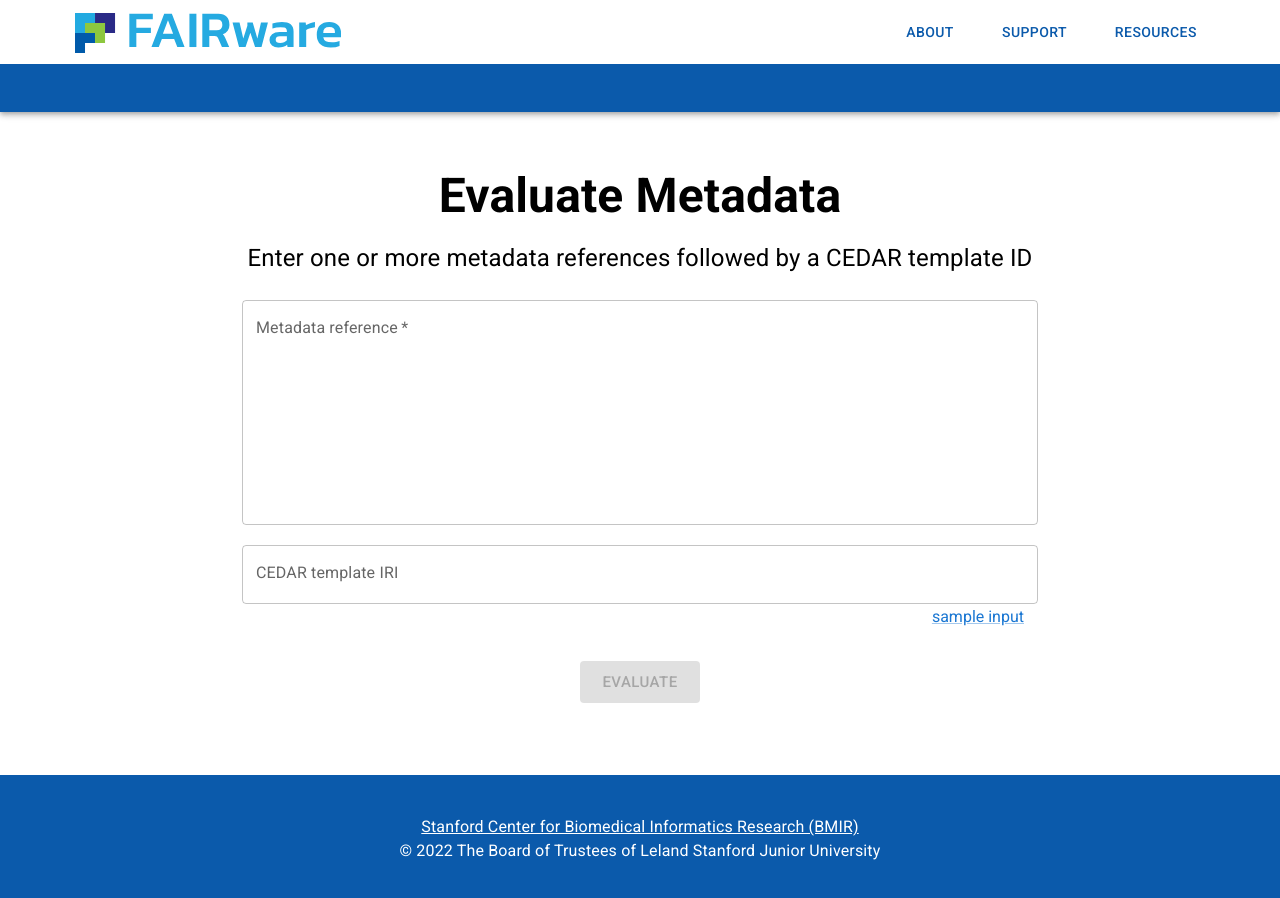
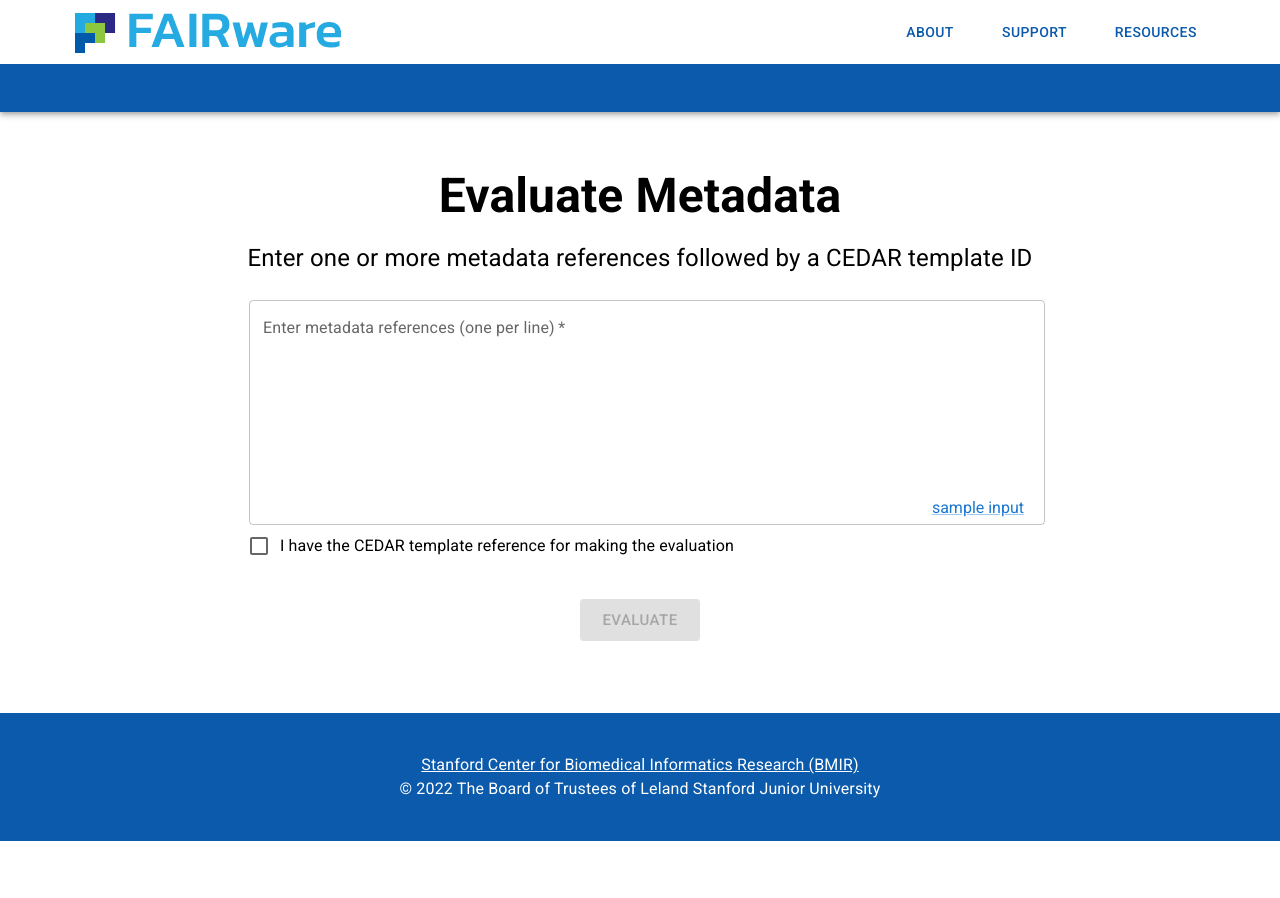
Before and after one commit to metadatacenter/fairware-workbench-ui, a React (Create React App) app: page /EvaluateMetadata in a window 1280 px wide. Shown: the top 898 px of the page. After the commit the page ends 841 px from the top, so only its background shows below. Built offline with nearby package versions, Linux system fonts and the light colour scheme.

Commit message:
feat: toggle the CEDAR template reference text field

```diff
--- a/src/App.css
+++ b/src/App.css
@@ -129,7 +129,7 @@ pre {
 .sampleInputButton {
   text-align: right;
   width: 60vw;
-  margin: 0px auto auto;
+  margin: -30px auto auto;
   text-transform: none;
 }
 
@@ -138,6 +138,7 @@ pre {
 .inputTextFieldContainer {
   text-align: center;
   margin: 3vh auto;
+  width: 65%;
 }
 
 #mainInputTextField {
--- a/src/components/routes/EvaluateMetadata.js
+++ b/src/components/routes/EvaluateMetadata.js
@@ -9,6 +9,8 @@ import SimpleHeader from "../common/SimpleHeader";
 import AppFooter from "../common/AppFooter";
 import {evaluateMetadataInBatch} from "../../services/fairwareServices";
 import {removeDuplicates} from "../../util/commonUtil";
+import FormControlLabel from "@mui/material/FormControlLabel";
+import Checkbox from "@mui/material/Checkbox";
 
 export default function EvaluateMetadata() {
 
@@ -21,6 +23,7 @@ export default function EvaluateMetadata() {
     const [metadataUris, setMetadataUris] = useState(it);
     const [templateId, setTemplateId] = useState(it);
     const [evaluating, setEvaluationInProgress] = useState(false);
+    const [hide, setHideField] = useState(false)
 
     const sampleMetadataUris = "SAMN01821557" + "\n" +
         "SAMN09836229" + "\n" +
@@ -37,8 +40,11 @@ export default function EvaluateMetadata() {
         setTemplateId(event.target.value);
     }
 
-    function handleSampleInputClick() {
+    function handleSampleInputMetadataClick() {
         setMetadataUris(sampleMetadataUris);
+    }
+
+    function handleSampleInputTemplateClick() {
         setTemplateId(sampleTemplateId);
     }
 
@@ -51,7 +57,7 @@ export default function EvaluateMetadata() {
                 if (!_.isEmpty(evaluationResult)) {
                     evaluationResult.evaluationReport.evaluationReportItems
                         .forEach((report) => {
-                            Object.assign(report, { patches: [] });
+                            Object.assign(report, {patches: []});
                             const issueDetails = report.issueDetails;
                             const issueCategory = issueDetails.issueCategory;
                             const issueLocation = issueDetails.issueLocation;
@@ -93,33 +99,48 @@ export default function EvaluateMetadata() {
         });
     }
 
+    function toggleHide() {
+        setHideField((hide) => !hide);
+    };
+
     return (
         <>
             <SimpleHeader/>
             <div id="appContent">
                 <div className="mainTitle" style={{marginTop: "4vh"}}>Evaluate Metadata</div>
-                <div className="mainSubtitle">Enter one or more metadata references followed by a CEDAR template ID</div>
+                <div className="mainSubtitle">Enter one or more metadata references followed by a CEDAR template ID
+                </div>
                 <div className="inputTextFieldContainer">
                     <TextField
                         required
                         id="inputMetadataUris"
                         multiline
                         rows={8}
-                        style={{marginBottom: "20px"}}
                         inputProps={{style: {fontSize: 18, lineHeight: "24px"}}}
                         onChange={handleInputMetadataUriChange}
                         value={metadataUris}
-                        label="Metadata reference"
+                        label="Enter metadata references (one per line)"
                     />
+                    <div className="sampleInputButton">
+                        <Link component="button" onClick={handleSampleInputMetadataClick}>sample input</Link>
+                    </div>
+                    {hide && (
+                        <>
                             <TextField
                                 id="inputTemplateId"
+                                style={{marginTop: "20px"}}
                                 onChange={handleInputTemplateIdChange}
                                 value={templateId}
                                 inputProps={{style: {fontSize: 18}}}
                                 label="CEDAR template IRI"
                             />
                             <div className="sampleInputButton">
-                        <Link component="button" onClick={handleSampleInputClick}>sample input</Link>
+                                <Link component="button" onClick={handleSampleInputTemplateClick}>sample input</Link>
+                            </div>
+                        </>)}
+                    <div style={{marginTop: "5px", textAlign: "left"}}>
+                        <FormControlLabel control={<Checkbox onChange={toggleHide}/>}
+                                          label="I have the CEDAR template reference for making the evaluation"/>
                     </div>
                 </div>
 
```
Lines whose indentation alone changed are shown as unchanged.
